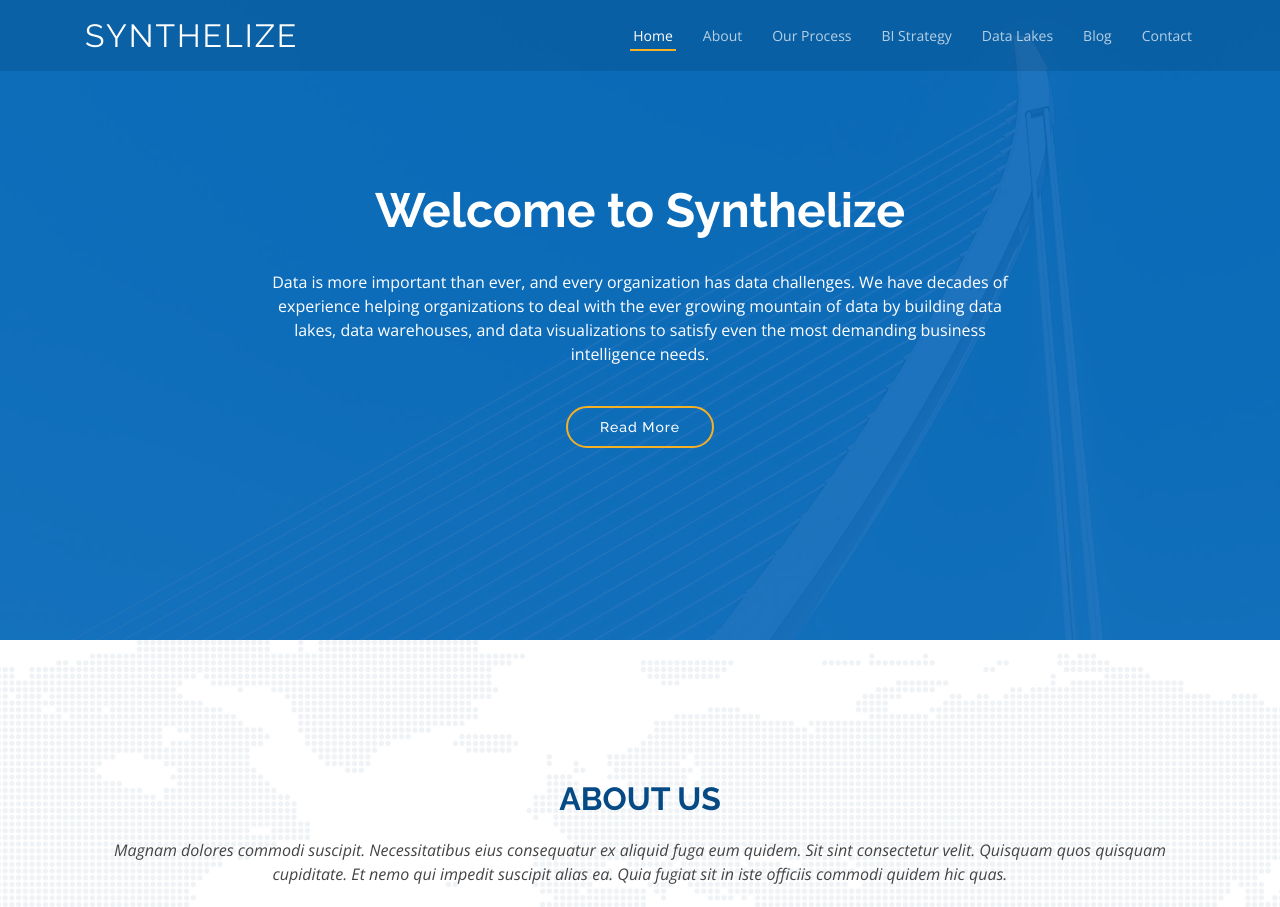
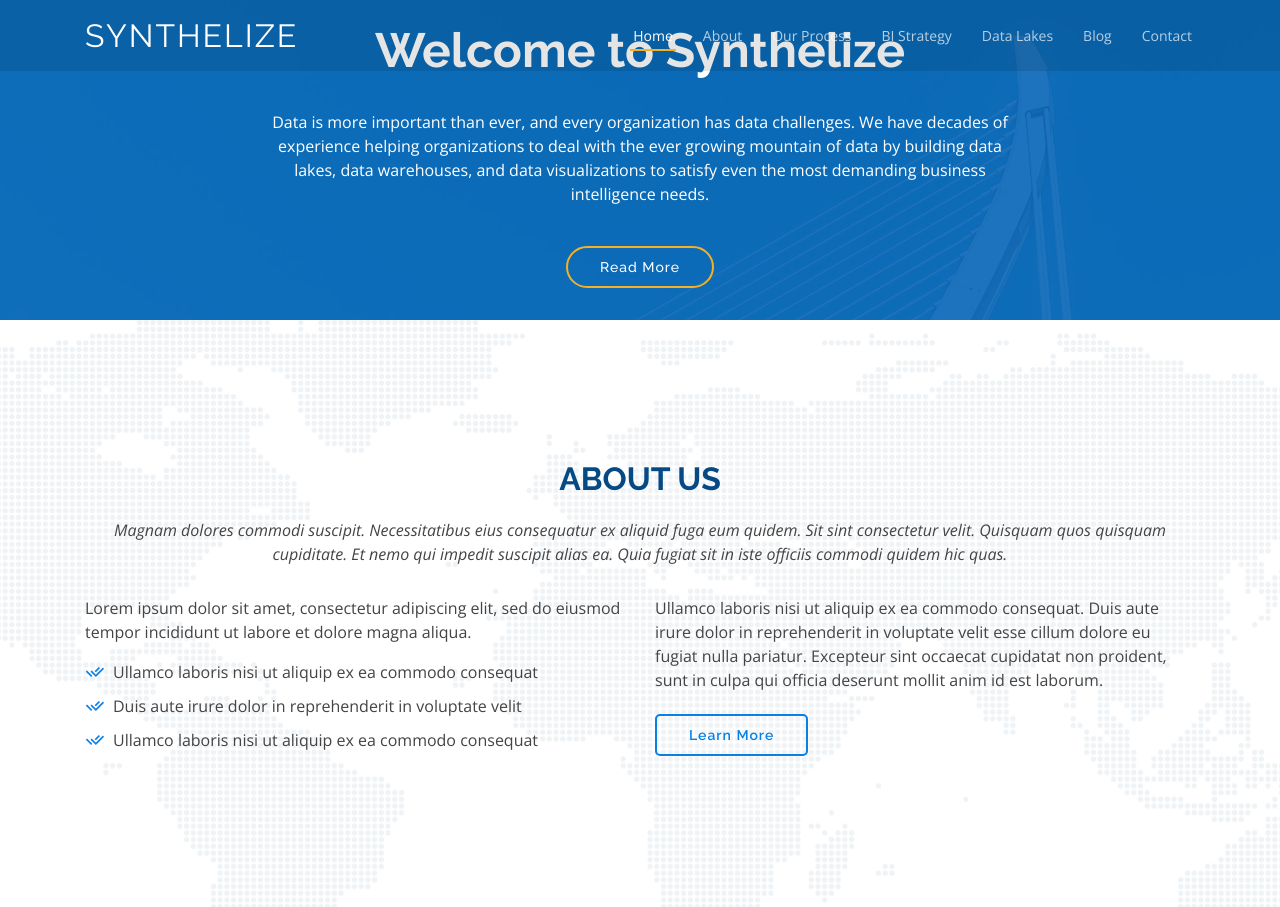
Before and after one commit to tbasalla/synthelize_exp_website, a PHP site: page / in a window 1280 px wide. Shown: the top 907 px of the page. Run offline with PHP 8.4, Linux system fonts and the light colour scheme.

Commit message:
automated commit

```diff
--- a/assets/css/style.css
+++ b/assets/css/style.css
@@ -466,7 +466,7 @@ h1, h2, h3, h4, h5, h6 {
 --------------------------------------------------------------*/
 #hero {
   width: 100%;
-  height: 80vh;
+  height: 40vh;
   overflow: hidden;
   position: relative;
   background: url("../img/hero-bg.jpg") top center;
```
